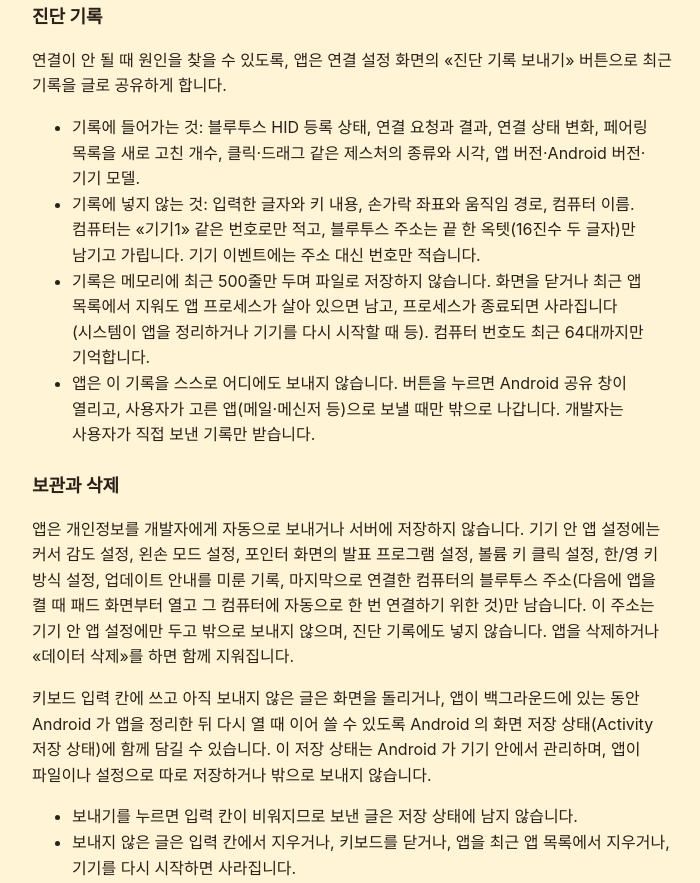
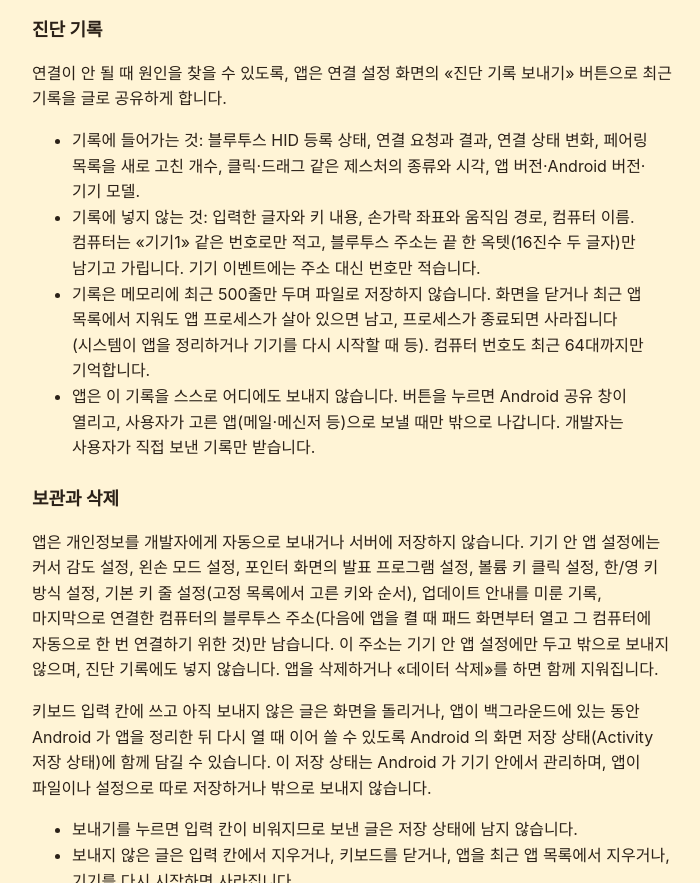
Before and after one commit to ghbcompany/ghbcompany.github.io, a plain HTML site: page touchpad/privacy/index.html in a window 1280 px wide. Shown: the part 2296-3179 px from the top of the page, without its empty margins (288-988 px from the left). Drawn offline with Linux system fonts and the light colour scheme.

Commit message:
docs(touchpad): 처리방침에 기본 키 줄 설정 항목을 넣는다 (시행일 2026-11-24) (#20)
ghbcompany/touchpad#41(0f6c721)과 같은 문구. 고정 목록에서 고른 키와 순서를 기기 안 앱 설정에만 저장한다.

Co-authored-by: Claude Sonnet 5.5 <noreply@anthropic.com>

```diff
--- a/touchpad/privacy/index.html
+++ b/touchpad/privacy/index.html
@@ -51,6 +51,7 @@ th{background:var(--card)}
 <tr><td>왼손 모드 설정</td><td>에어 마우스 버튼을 왼쪽에 두기</td><td>기기 안 앱 설정</td><td>없음</td></tr>
 <tr><td>포인터 화면에서 고른 발표 프로그램</td><td>다음 실행 때 같은 프로그램을 미리 고르기</td><td>기기 안 앱 설정</td><td>없음</td></tr>
 <tr><td>볼륨 키 클릭 설정</td><td>볼륨 키로 마우스 클릭하기를 켰는지</td><td>기기 안 앱 설정</td><td>없음</td></tr>
+<tr><td>기본 키 줄 설정</td><td>키보드 줄에 둘 키(고정 목록에서 고른 것)와 순서 기억하기. 입력한 내용이나 누른 키 기록이 아님</td><td>기기 안 앱 설정</td><td>없음</td></tr>
 <tr><td>한/영 키 방식 설정</td><td>«한/영» 버튼이 보낼 키(기본 LANG1 또는 오른쪽 Alt)</td><td>기기 안 앱 설정</td><td>없음</td></tr>
 <tr><td>업데이트 안내를 «나중에» 미룬 버전 번호와 시각</td><td>같은 업데이트를 3일 동안 다시 묻지 않기</td><td>기기 안 앱 설정</td><td>없음</td></tr>
 <tr><td>마지막으로 연결한 컴퓨터의 블루투스 주소</td><td>다음에 앱을 켤 때 패드 화면부터 열고 그 컴퓨터에 자동으로 한 번 연결하기</td><td>기기 안 앱 설정(앱을 삭제하거나 «데이터 삭제»를 하면 지워짐)</td><td>없음(진단 기록에도 넣지 않음)</td></tr>
@@ -88,7 +89,7 @@ th{background:var(--card)}
 </ul>
 
 <h2>보관과 삭제</h2>
-<p>앱은 개인정보를 개발자에게 자동으로 보내거나 서버에 저장하지 않습니다. 기기 안 앱 설정에는 커서 감도 설정, 왼손 모드 설정, 포인터 화면의 발표 프로그램 설정, 볼륨 키 클릭 설정, 한/영 키 방식 설정, 업데이트 안내를 미룬 기록, 마지막으로 연결한 컴퓨터의 블루투스 주소(다음에 앱을 켤 때 패드 화면부터 열고 그 컴퓨터에 자동으로 한 번 연결하기 위한 것)만 남습니다. 이 주소는 기기 안 앱 설정에만 두고 밖으로 보내지 않으며, 진단 기록에도 넣지 않습니다. 앱을 삭제하거나 «데이터 삭제»를 하면 함께 지워집니다.</p>
+<p>앱은 개인정보를 개발자에게 자동으로 보내거나 서버에 저장하지 않습니다. 기기 안 앱 설정에는 커서 감도 설정, 왼손 모드 설정, 포인터 화면의 발표 프로그램 설정, 볼륨 키 클릭 설정, 한/영 키 방식 설정, 기본 키 줄 설정(고정 목록에서 고른 키와 순서), 업데이트 안내를 미룬 기록, 마지막으로 연결한 컴퓨터의 블루투스 주소(다음에 앱을 켤 때 패드 화면부터 열고 그 컴퓨터에 자동으로 한 번 연결하기 위한 것)만 남습니다. 이 주소는 기기 안 앱 설정에만 두고 밖으로 보내지 않으며, 진단 기록에도 넣지 않습니다. 앱을 삭제하거나 «데이터 삭제»를 하면 함께 지워집니다.</p>
 <p>키보드 입력 칸에 쓰고 아직 보내지 않은 글은 화면을 돌리거나, 앱이 백그라운드에 있는 동안 Android 가 앱을 정리한 뒤 다시 열 때 이어 쓸 수 있도록 Android 의 화면 저장 상태(Activity 저장 상태)에 함께 담길 수 있습니다. 이 저장 상태는 Android 가 기기 안에서 관리하며, 앱이 파일이나 설정으로 따로 저장하거나 밖으로 보내지 않습니다.</p>
 <ul>
 <li>보내기를 누르면 입력 칸이 비워지므로 보낸 글은 저장 상태에 남지 않습니다.</li>
```
